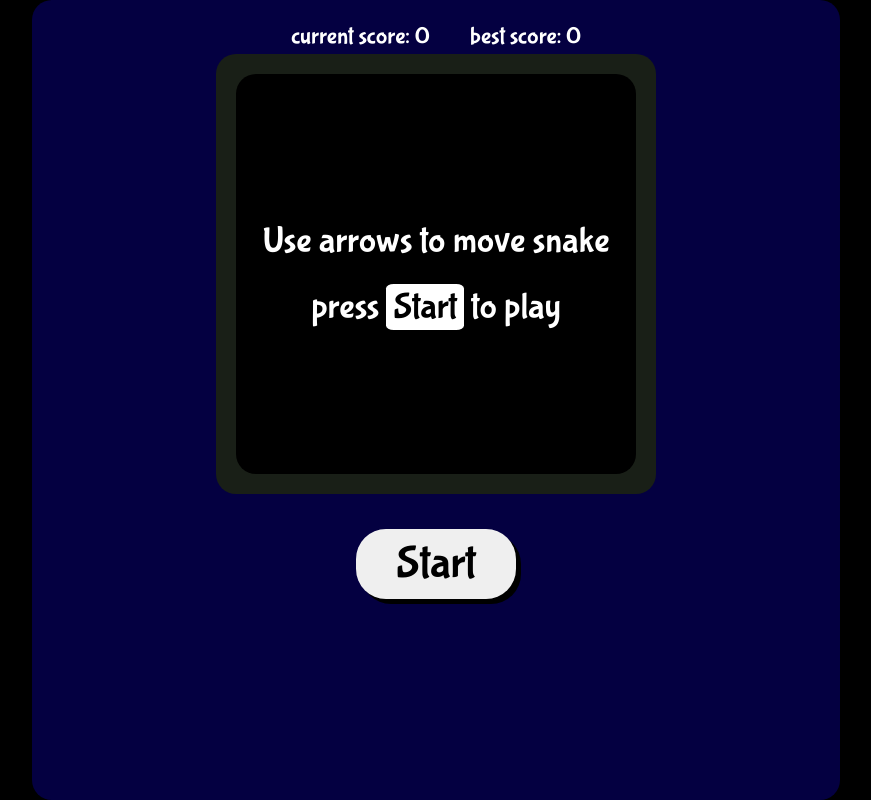
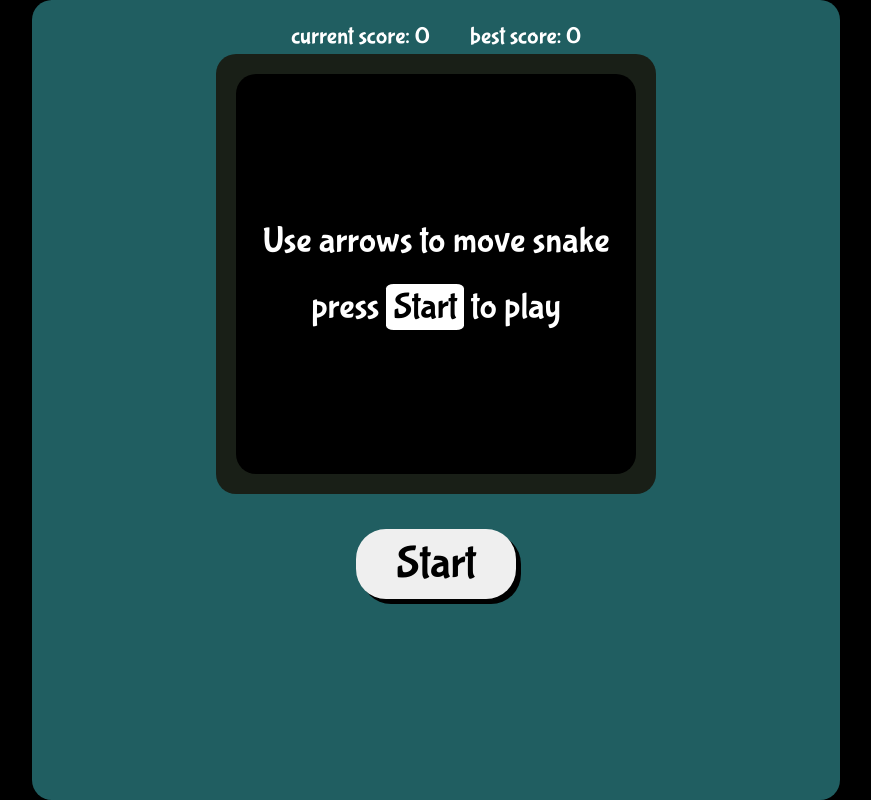
Before and after one commit to PopovDS617/snake-game, a React (Vite) app: page / in a window 1280 px wide. Shown: the whole page, without its empty margins (204-1075 px from the left). Built offline with nearby package versions, Linux system fonts and the light colour scheme.

Commit message:
fix: bg color, animations

```diff
--- a/src/App.scss
+++ b/src/App.scss
@@ -12,7 +12,7 @@
 .game-container {
   border-radius: 20px;
   width: 100%;
-  background-color: rgb(4, 0, 65);
+  background-color: #205e61;
   padding: 20px;
   display: -webkit-box;
   display: -ms-flexbox;
--- a/src/components/Modal/Modal.tsx
+++ b/src/components/Modal/Modal.tsx
@@ -11,7 +11,7 @@ const Modal = (props: Props) => {
   const isInitial = useAppSelector((state) => state.snake.isInitial);
 
   const modalOptions = {
-    hidden: { opacity: 0, scale: 0.5 },
+    hidden: { opacity: 0, scale: 0.8 },
     enter: { opacity: 1, scale: 1 },
     exit: { opacity: 0, scale: 0.1 },
   };
--- a/src/components/Screen/screen.scss
+++ b/src/components/Screen/screen.scss
@@ -37,11 +37,14 @@
     -webkit-animation: glow 1s infinite alternate;
     animation: glow 1s infinite alternate;
   }
-}
-
-@-webkit-keyframes glow {
-  from {
-    -webkit-box-shadow: 0 0 2px 0px red;
-    box-shadow: 0 0 2px 0px red;
+  @keyframes glow {
+    from {
+      -webkit-box-shadow: 0 0 2px 0px red;
+      box-shadow: 0 0 2px 0px red;
+    }
+    to {
+      -webkit-box-shadow: 0 0 5px 3px red;
+      box-shadow: 0 0 5px 3px red;
+    }
   }
 }
```
